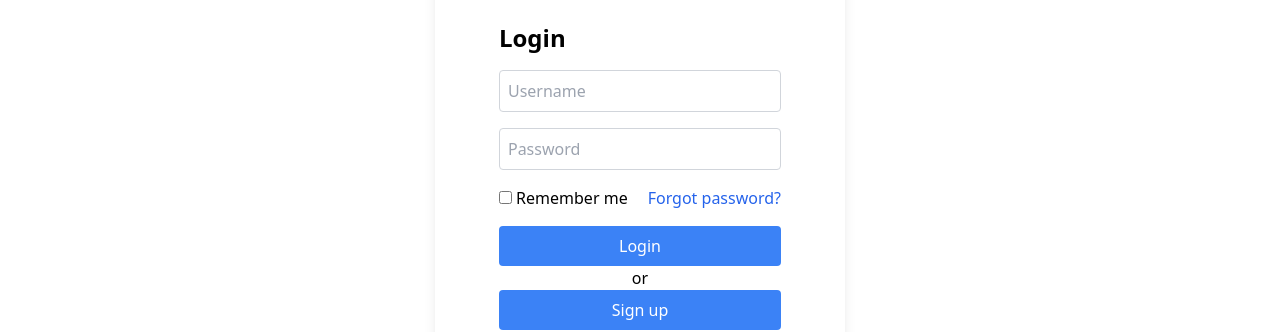
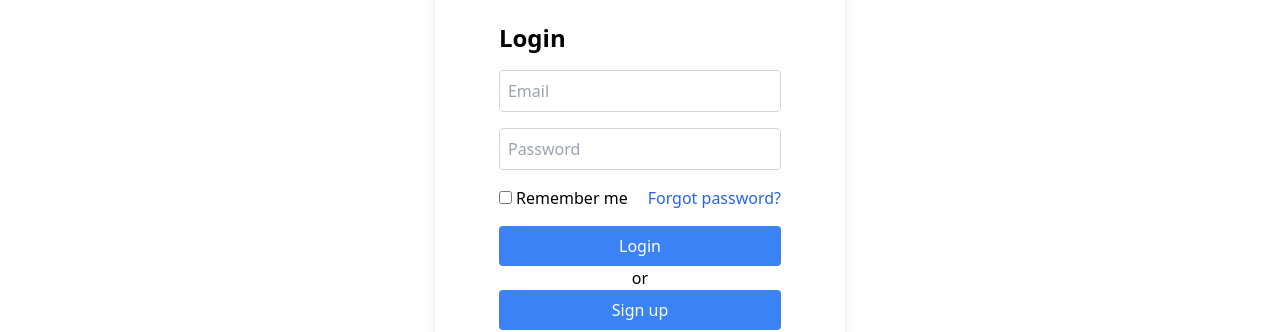
Before and after one commit to Shivangi917/Play-Codes, a React (Vite) app: page /login in a window 1280 px wide. Shown: the part 304-636 px from the top of the page. Built offline with nearby package versions, Linux system fonts and the light colour scheme.

Commit message:
database for registration

```diff
--- a/src/Components/Login/Login.jsx
+++ b/src/Components/Login/Login.jsx
@@ -1,5 +1,7 @@
-import React from 'react';
+// src/Components/Login.jsx
+import React, { useState } from 'react';
 import { useNavigate } from 'react-router-dom';
+import axios from 'axios';
 
 const Login = () => {
     const navigate = useNavigate();
@@ -7,15 +9,48 @@ const Login = () => {
     const handleSignUp = () => {
         navigate('/signup');
     }
+
+    const [email, setEmail] = useState(''); // Use email for login
+    const [password, setPassword] = useState('');
+
+    const handleSubmit = async (e) => {
+        e.preventDefault();
+        try {
+            const response = await axios.post('http://localhost:3000/login', { email, password });
+            console.log("Login successful:", response.data); // Log the response data
+            // Redirect to another page if login is successful
+            navigate('/'); // or wherever you want to navigate
+        } catch (error) {
+            console.error("Error during login:", error);
+            // Handle the case where the user is not registered or the password is incorrect
+            alert("Invalid email or password. Please try again or sign up.");
+        }
+    };
+
     return (
         <div className='flex justify-center items-center min-h-screen'>
             <div className='bg-white rounded-lg shadow-lg p-16'>
                 <h2 className='text-2xl font-bold mb-4'>Login</h2>
+                <form onSubmit={handleSubmit}>
                     <div className='mb-4'>
-                    <input type="text" placeholder='Username' className='w-full p-2 border border-gray-300 rounded'required />
+                        <input
+                            type="email"
+                            placeholder='Email' // Changed to Email
+                            className='w-full p-2 border border-gray-300 rounded'
+                            value={email} // Bind the value
+                            onChange={(e) => setEmail(e.target.value)} // Handle email change
+                            required
+                        />
                     </div>
                     <div className='mb-4'>
-                    <input type="password" placeholder='Password' className='w-full p-2 border border-gray-300 rounded' required />
+                        <input
+                            type="password"
+                            placeholder='Password'
+                            className='w-full p-2 border border-gray-300 rounded'
+                            value={password} // Bind the value
+                            onChange={(e) => setPassword(e.target.value)} // Handle password change
+                            required
+                        />
                     </div>
                     <div>
                         <label>
@@ -26,9 +61,10 @@ const Login = () => {
                     <div className='text-center mt-4'>
                         <button type="submit" className='w-full bg-blue-500 px-3 py-2 rounded text-white'>Login</button>
                     </div>
+                </form>
                 <p className='text-center'>or</p>
                 <div className='text-center'>
-                    <button type="submit" className='w-full bg-blue-500 px-3 py-2 rounded text-white' onClick={handleSignUp}>Sign up</button>
+                    <button type="button" className='w-full bg-blue-500 px-3 py-2 rounded text-white' onClick={handleSignUp}>Sign up</button>
                 </div>
             </div>
         </div>
--- a/src/Components/SignUp/SignUp.jsx
+++ b/src/Components/SignUp/SignUp.jsx
@@ -1,23 +1,58 @@
-// src/Components/SignUp.js
-import React from 'react';
+// src/Components/SignUp.jsx
+import React, { useState } from 'react';
+import axios from 'axios';
 
 const SignUp = () => {
+  const [name, setName] = useState('');
+  const [email, setEmail] = useState('');
+  const [password, setPassword] = useState('');
+
+  const handleSubmit = async (e) => {
+    e.preventDefault();
+    try {
+      const response = await axios.post('http://localhost:3000/Signup', { name, email, password });
+      console.log("Signup successful:", response.data); // Log the response data
+    } catch (error) {
+      console.error("Error during signup:", error); // Log the error
+    }
+  };
+
   return (
     <div className='flex justify-center items-center min-h-screen'>
       <div className='bg-white rounded-lg shadow-lg p-16'>
         <h2 className='text-2xl font-bold mb-4'>Sign Up</h2>
+        <form onSubmit={handleSubmit}>
           <div className='mb-4'>
-          <input type="text" placeholder='Username' className='w-full p-2 border border-gray-300 rounded' required />
+            <input
+              type="text"
+              placeholder='Username'
+              className='w-full p-2 border border-gray-300 rounded'
+              onChange={(e) => setName(e.target.value)}
+              required
+            />
           </div>
           <div className='mb-4'>
-          <input type="email" placeholder='Email' className='w-full p-2 border border-gray-300 rounded' required />
+            <input
+              type="email"
+              placeholder='Email'
+              className='w-full p-2 border border-gray-300 rounded'
+              onChange={(e) => setEmail(e.target.value)}
+              required
+            />
           </div>
           <div className='mb-4'>
-          <input type="password" placeholder='Password' className='w-full p-2 border border-gray-300 rounded' required />
+            <input
+              type="password"
+              placeholder='Password'
+              className='w-full p-2 border border-gray-300 rounded'
+              onChange={(e) => setPassword(e.target.value)}
+              required
+            />
           </div>
           <div className='text-center mt-4'>
             <button type="submit" className='bg-blue-500 px-3 py-2 rounded text-white'>Sign Up</button>
           </div>
+        </form>
       </div>
     </div>
   );
```
Also changed, not shown: src/Components/Context/AuthContext.jsx (added). Lines whose indentation alone changed are shown as unchanged.
